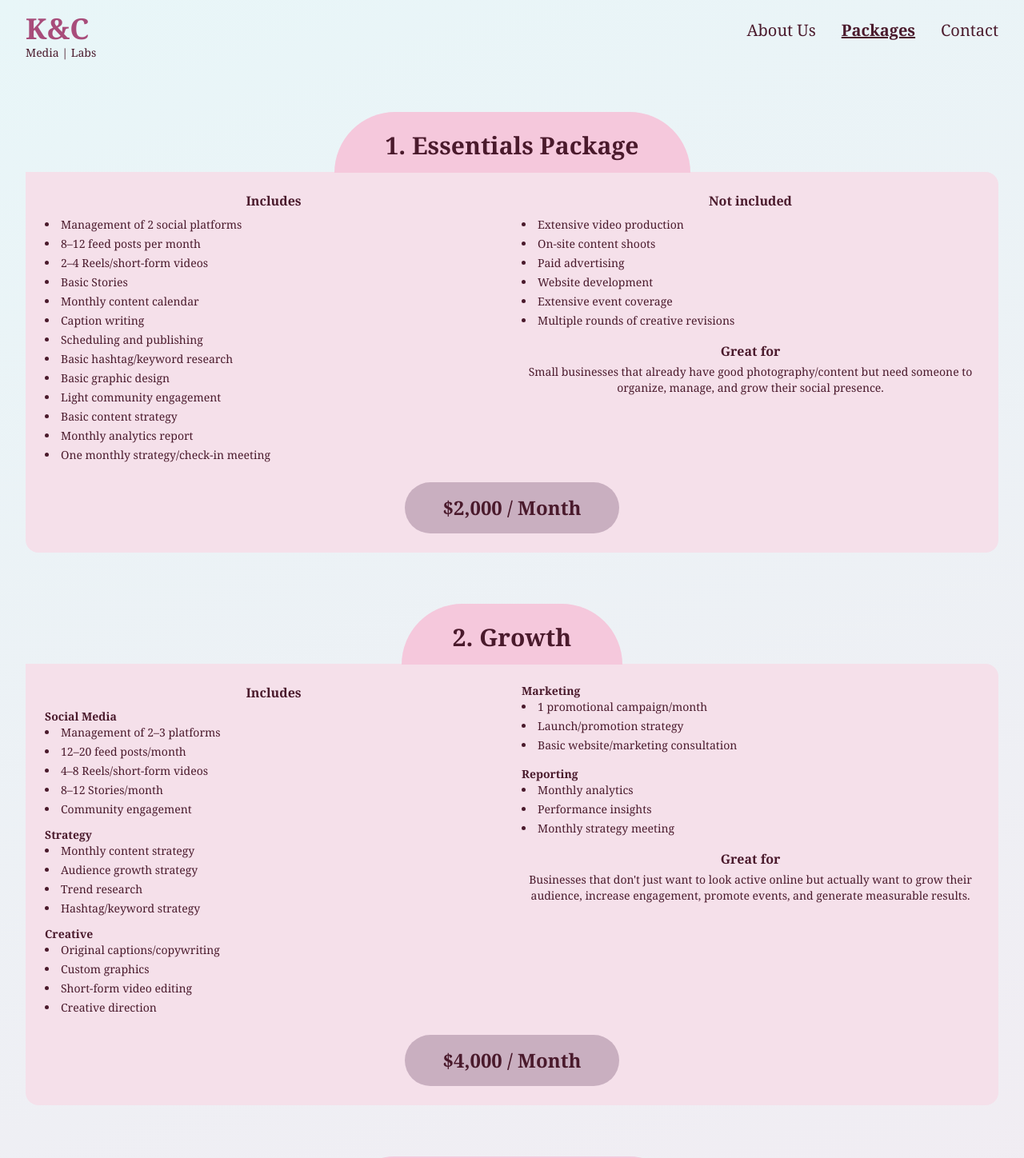
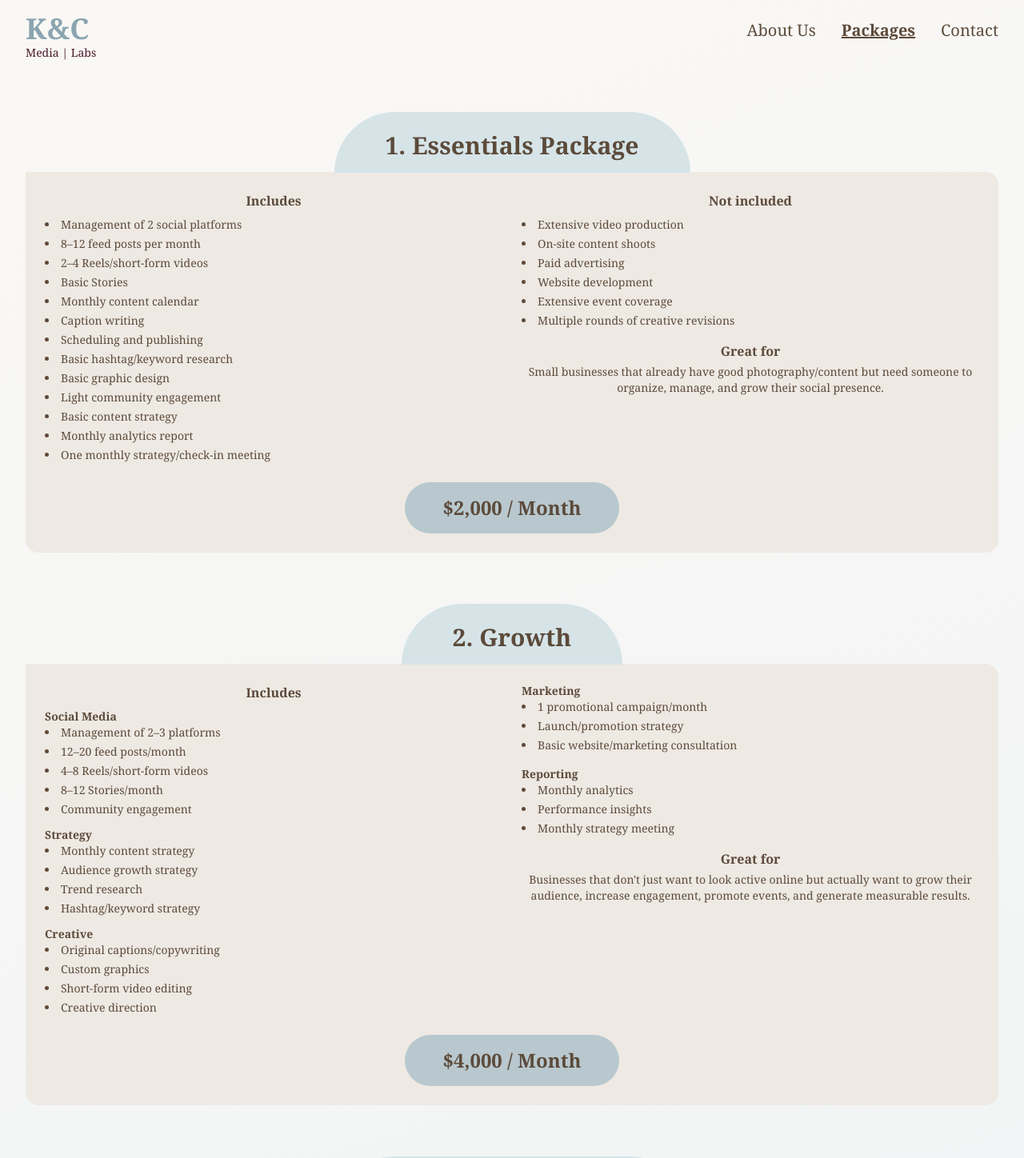
Before and after one commit to CharGans/kcmedia, a React (Vite) app: page /packages in a window 1280 px wide. Shown: the top 1448 px of the page at 80% size. Built offline with nearby package versions, Linux system fonts and the light colour scheme.

Commit message:
updated color scheme

```diff
--- a/src/components/Footer.jsx
+++ b/src/components/Footer.jsx
@@ -7,11 +7,11 @@ const socials = [
 
 export default function Footer() {
   return (
-    <footer className="bg-[#c4a8b8] mt-20 px-10 py-10">
+    <footer className="bg-[#B8C8CE] mt-20 px-10 py-10">
       <ul className="flex flex-col gap-2">
         {socials.map(({ label, href }) => (
           <li key={label}>
-            <a href={href} className="font-bold text-[#4a1a2c] hover:underline">
+            <a href={href} className="font-bold text-[#5C4A3A] hover:underline">
               {label}
             </a>
           </li>
--- a/src/components/Navbar.jsx
+++ b/src/components/Navbar.jsx
@@ -10,7 +10,7 @@ export default function Navbar() {
   return (
     <nav className="flex items-start justify-between px-8 py-4">
       <Link to="/" className="flex flex-col leading-tight">
-        <span className="text-4xl font-bold text-[#a84c7a]" style={{ fontFamily: 'Georgia, serif' }}>
+        <span className="text-4xl font-bold text-[#8BA5B0]" style={{ fontFamily: 'Georgia, serif' }}>
           K&C
         </span>
         <span className="text-sm text-[#4a1a2c]">Media | Labs</span>
@@ -21,7 +21,7 @@ export default function Navbar() {
             <NavLink
               to={to}
               className={({ isActive }) =>
-                `text-xl text-[#4a1a2c] ${isActive ? 'font-semibold underline' : 'hover:underline'}`
+                `text-xl text-[#5C4A3A] ${isActive ? 'font-semibold underline' : 'hover:underline'}`
               }
             >
               {label}
--- a/src/components/ui/Button.jsx
+++ b/src/components/ui/Button.jsx
@@ -1,9 +1,9 @@
 export default function Button({ children, variant = 'solid', className = '', ...props }) {
   const base = 'px-6 py-3 rounded-full font-semibold transition hover:opacity-80'
   const variants = {
-    solid: 'bg-[#a84c7a] text-white',
-    outline: 'border-2 border-[#a84c7a] text-[#a84c7a]',
-    pill: 'bg-[#c9afc0] text-[#4a1a2c] px-10 py-4 text-xl font-bold',
+    solid: 'bg-[#8BA5B0] text-white',
+    outline: 'border-2 border-[#8BA5B0] text-[#8BA5B0]',
+    pill: 'bg-[#B8C8CE] text-[#5C4A3A] px-10 py-4 text-xl font-bold',
   }
   return (
     <button className={`${base} ${variants[variant]} ${className}`} {...props}>
--- a/src/components/ui/Card.jsx
+++ b/src/components/ui/Card.jsx
@@ -1,6 +1,6 @@
 export default function Card({ children, className = '' }) {
   return (
-    <div className={`bg-[#f5e0ea] rounded-2xl p-6 ${className}`}>
+    <div className={`bg-[#EEE9E3] rounded-2xl p-6 ${className}`}>
       {children}
     </div>
   )
--- a/src/components/ui/PricePill.jsx
+++ b/src/components/ui/PricePill.jsx
@@ -1,7 +1,7 @@
 export default function PricePill({ children }) {
   return (
     <div className="flex justify-center mt-6">
-      <span className="bg-[#c9afc0] text-[#4a1a2c] font-bold text-2xl px-12 py-4 rounded-full">
+      <span className="bg-[#B8C8CE] text-[#5C4A3A] font-bold text-2xl px-12 py-4 rounded-full">
         {children}
       </span>
     </div>
--- a/src/components/ui/SectionTitle.jsx
+++ b/src/components/ui/SectionTitle.jsx
@@ -1,8 +1,8 @@
 export default function SectionTitle({ children }) {
   return (
     <div className="relative flex justify-center mb-[-1px]">
-      <div className="bg-[#f5c8dc] rounded-t-full px-16 pt-6 pb-4 text-center">
-        <h1 className="text-3xl font-bold text-[#4a1a2c]">{children}</h1>
+      <div className="bg-[#D6E4E8] rounded-t-full px-16 pt-6 pb-4 text-center">
+        <h1 className="text-3xl font-bold text-[#5C4A3A]">{children}</h1>
       </div>
     </div>
   )
--- a/src/index.css
+++ b/src/index.css
@@ -1,14 +1,14 @@
 @import "tailwindcss";
 
 @theme {
-  --color-bg-start: #e8f6f8;
-  --color-bg-end: #f5e8f0;
-  --color-card: #f5e0ea;
-  --color-card-alt: #f0dce8;
-  --color-pill: #c9afc0;
-  --color-footer: #c4a8b8;
-  --color-text: #4a1a2c;
-  --color-accent: #a84c7a;
+  --color-bg-start: #FAF8F5;
+  --color-bg-end: #EEF3F5;
+  --color-card: #EEE9E3;
+  --color-card-alt: #E4EDF0;
+  --color-pill: #B8C8CE;
+  --color-footer: #B8C8CE;
+  --color-text: #5C4A3A;
+  --color-accent: #8BA5B0;
 
   --font-sans: 'Georgia', serif;
 }
--- a/src/pages/About.jsx
+++ b/src/pages/About.jsx
@@ -6,7 +6,7 @@ export default function About() {
     <section className="px-8 py-12 flex flex-col gap-12">
       <div className="grid grid-cols-1 sm:grid-cols-3 gap-6">
         <Card>
-          <p className="text-[#4a1a2c] text-center leading-relaxed">
+          <p className="text-[#5C4A3A] text-center leading-relaxed">
             We're a woman-owned media lab helping brands, businesses, and creative entrepreneurs
             build a stronger presence online. We combine website and marketing consulting with
             strategic content creation and marketing to create digital experiences that are
@@ -15,8 +15,8 @@ export default function About() {
             noticed, we bring strategy and creativity together to help your vision come to life.
           </p>
         </Card>
-        <Card className="bg-[#f0dce8]" />
-        <Card className="bg-[#f0dce8]" />
+        <Card className="bg-[#E4EDF0]" />
+        <Card className="bg-[#E4EDF0]" />
       </div>
 
       <div className="grid grid-cols-1 sm:grid-cols-2 gap-6">
--- a/src/pages/Contact.jsx
+++ b/src/pages/Contact.jsx
@@ -6,12 +6,12 @@ export default function Contact() {
     <section className="max-w-3xl mx-auto px-8 py-12">
       <SectionTitle>Contact Us!</SectionTitle>
       <Card className="min-h-64 flex flex-col items-center justify-center gap-6">
-        <p className="text-[#4a1a2c] text-center">
+        <p className="text-[#5C4A3A] text-center">
           We'd love to hear about your project. Click below to send us an email!
         </p>
         <a
           href="mailto:<your@email.com>?subject=Project%20Inquiry"
-          className="px-8 py-3 bg-[#a84c7a] text-white rounded-full font-semibold hover:opacity-80 transition"
+          className="px-8 py-3 bg-[#8BA5B0] text-white rounded-full font-semibold hover:opacity-80 transition"
         >
           Email Us
         </a>
--- a/src/pages/Packages.jsx
+++ b/src/pages/Packages.jsx
@@ -106,23 +106,23 @@ export default function Packages() {
             <div className="grid grid-cols-1 sm:grid-cols-2 gap-6">
               <div className="flex flex-col gap-4">
                 <div>
-                  <h3 className="font-bold text-[#4a1a2c] text-center mb-2">Includes</h3>
+                  <h3 className="font-bold text-[#5C4A3A] text-center mb-2">Includes</h3>
                   {pkg.notIncluded ? (
-                    <ul className="list-disc list-inside text-[#4a1a2c] text-sm space-y-1">
+                    <ul className="list-disc list-inside text-[#5C4A3A] text-sm space-y-1">
                       {pkg.includes.map((item) => <li key={item}>{item}</li>)}
                     </ul>
                   ) : (
                     <>
-                      <p className="font-bold text-[#4a1a2c] text-sm">Social Media</p>
-                      <ul className="list-disc list-inside text-[#4a1a2c] text-sm space-y-1 mb-3">
+                      <p className="font-bold text-[#5C4A3A] text-sm">Social Media</p>
+                      <ul className="list-disc list-inside text-[#5C4A3A] text-sm space-y-1 mb-3">
                         {pkg.includes.slice(0, 5).map((item) => <li key={item}>{item}</li>)}
                       </ul>
-                      <p className="font-bold text-[#4a1a2c] text-sm">Strategy</p>
-                      <ul className="list-disc list-inside text-[#4a1a2c] text-sm space-y-1 mb-3">
+                      <p className="font-bold text-[#5C4A3A] text-sm">Strategy</p>
+                      <ul className="list-disc list-inside text-[#5C4A3A] text-sm space-y-1 mb-3">
                         {pkg.includes.slice(5, 9).map((item) => <li key={item}>{item}</li>)}
                       </ul>
-                      <p className="font-bold text-[#4a1a2c] text-sm">Creative</p>
-                      <ul className="list-disc list-inside text-[#4a1a2c] text-sm space-y-1">
+                      <p className="font-bold text-[#5C4A3A] text-sm">Creative</p>
+                      <ul className="list-disc list-inside text-[#5C4A3A] text-sm space-y-1">
                         {pkg.includes.slice(9).map((item) => <li key={item}>{item}</li>)}
                       </ul>
                     </>
@@ -133,8 +133,8 @@ export default function Packages() {
               <div className="flex flex-col gap-4">
                 {pkg.notIncluded && (
                   <div>
-                    <h3 className="font-bold text-[#4a1a2c] text-center mb-2">Not included</h3>
-                    <ul className="list-disc list-inside text-[#4a1a2c] text-sm space-y-1">
+                    <h3 className="font-bold text-[#5C4A3A] text-center mb-2">Not included</h3>
+                    <ul className="list-disc list-inside text-[#5C4A3A] text-sm space-y-1">
                       {pkg.notIncluded.map((item) => <li key={item}>{item}</li>)}
                     </ul>
                   </div>
@@ -142,22 +142,22 @@ export default function Packages() {
                 {pkg.marketing && (
                   <>
                     <div>
-                      <p className="font-bold text-[#4a1a2c] text-sm">Marketing</p>
-                      <ul className="list-disc list-inside text-[#4a1a2c] text-sm space-y-1">
+                      <p className="font-bold text-[#5C4A3A] text-sm">Marketing</p>
+                      <ul className="list-disc list-inside text-[#5C4A3A] text-sm space-y-1">
                         {pkg.marketing.map((item) => <li key={item}>{item}</li>)}
                       </ul>
                     </div>
                     <div>
-                      <p className="font-bold text-[#4a1a2c] text-sm">Reporting</p>
-                      <ul className="list-disc list-inside text-[#4a1a2c] text-sm space-y-1">
+                      <p className="font-bold text-[#5C4A3A] text-sm">Reporting</p>
+                      <ul className="list-disc list-inside text-[#5C4A3A] text-sm space-y-1">
                         {pkg.reporting.map((item) => <li key={item}>{item}</li>)}
                       </ul>
                     </div>
                   </>
                 )}
                 <div>
-                  <h3 className="font-bold text-[#4a1a2c] text-center mb-1">Great for</h3>
-                  <p className="text-[#4a1a2c] text-sm text-center">{pkg.greatFor}</p>
+                  <h3 className="font-bold text-[#5C4A3A] text-center mb-1">Great for</h3>
+                  <p className="text-[#5C4A3A] text-sm text-center">{pkg.greatFor}</p>
                 </div>
               </div>
             </div>
```
Also changed, not shown: src/components/ui/ProfileCard.jsx (+4 -4 lines), src/pages/Home.jsx (+4 -4 lines).
